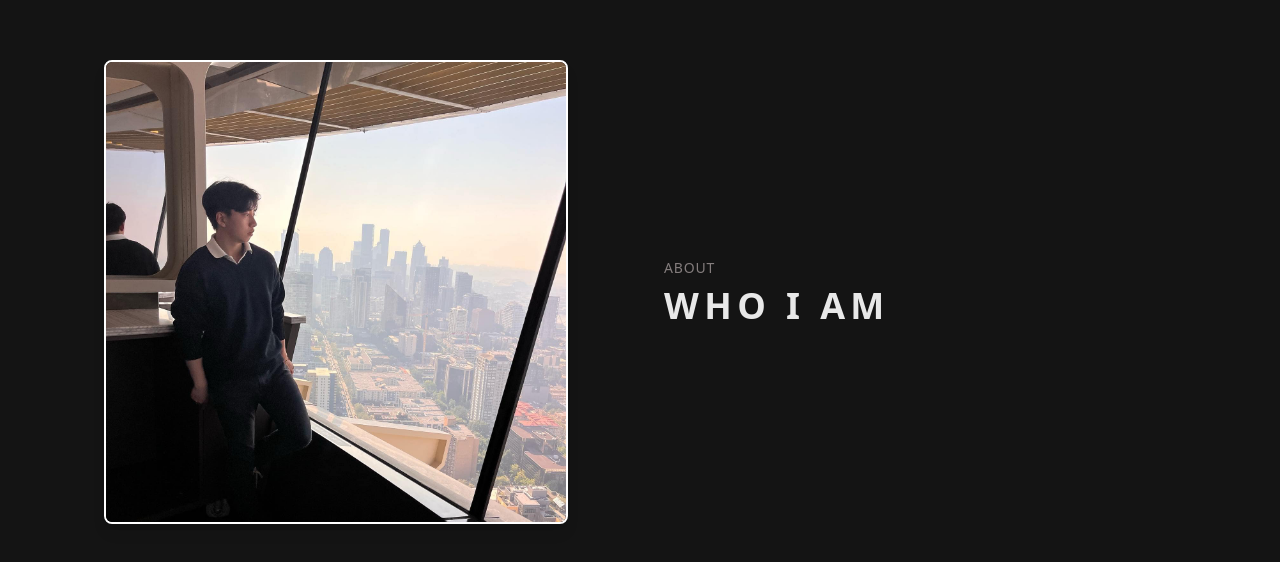
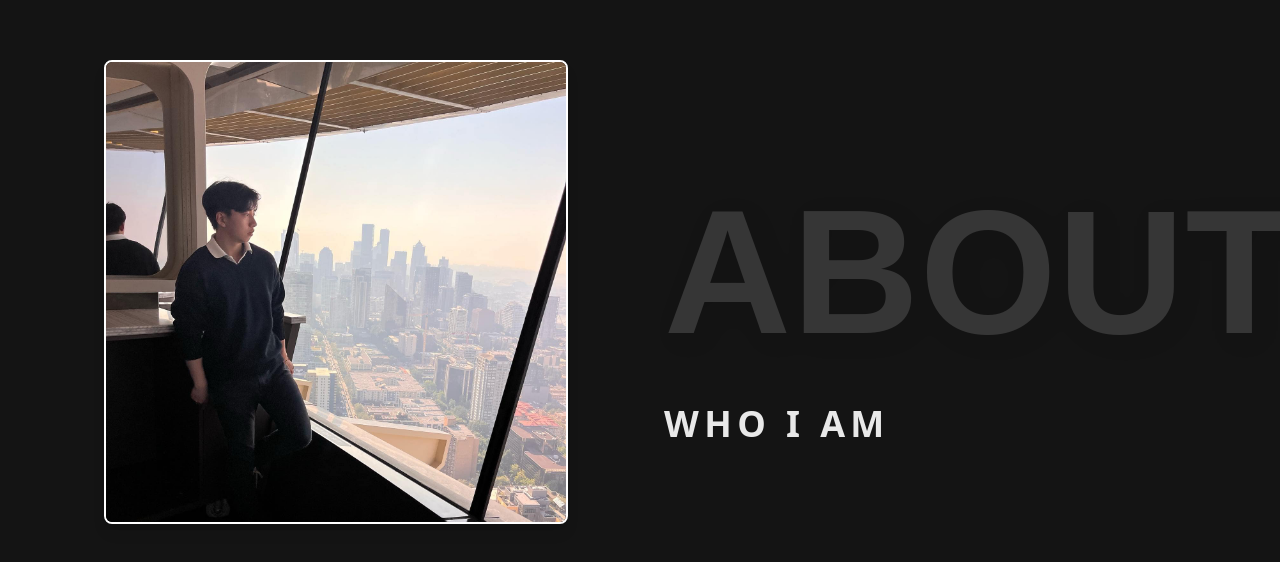
Before and after one commit to Luke7787/website-portfolio, a Next.js app in the folder luke-portfolio/: page / in a window 1280 px wide. Shown: the part 940-1502 px from the top of the page. Built offline with nearby package versions, Linux system fonts and the light colour scheme.

Commit message:
updated style to about text in about page

```diff
--- a/luke-portfolio/src/app/page.tsx
+++ b/luke-portfolio/src/app/page.tsx
@@ -72,7 +72,20 @@ export default function Page() {
 
           {/* Right: Text */}
           <div className="text-center md:text-left">
-            <p className="mb-2 text-sm tracking-[0.8px] text-[rgb(132,125,125)]">
+            <p
+              className="
+    inline
+    font-['Poppins','Arial','sans-serif']
+    text-[176px]
+    font-extrabold
+    uppercase
+    text-white/15
+    tracking-[0.8px]
+    drop-shadow-[1px_1px_2px_rgba(0,0,0,0.35)]
+    drop-shadow-[3px_3px_6px_rgba(0,0,0,0.4)]
+    drop-shadow-[6px_6px_12px_rgba(0,0,0,0.45)]
+  "
+            >
               ABOUT
             </p>
 
```
